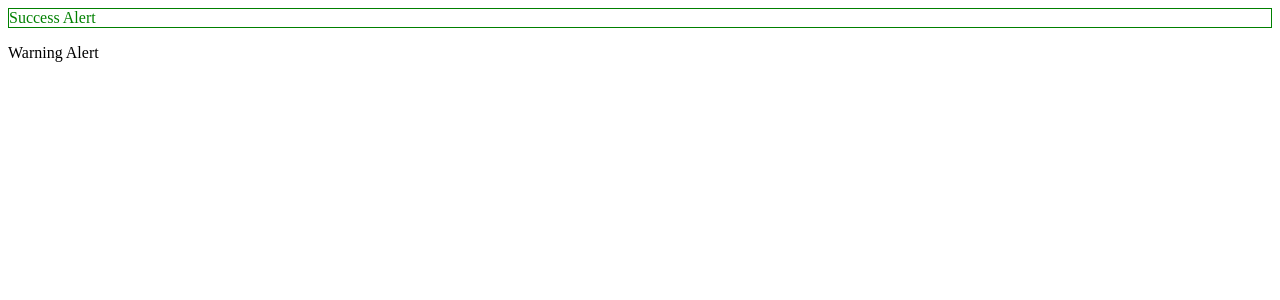
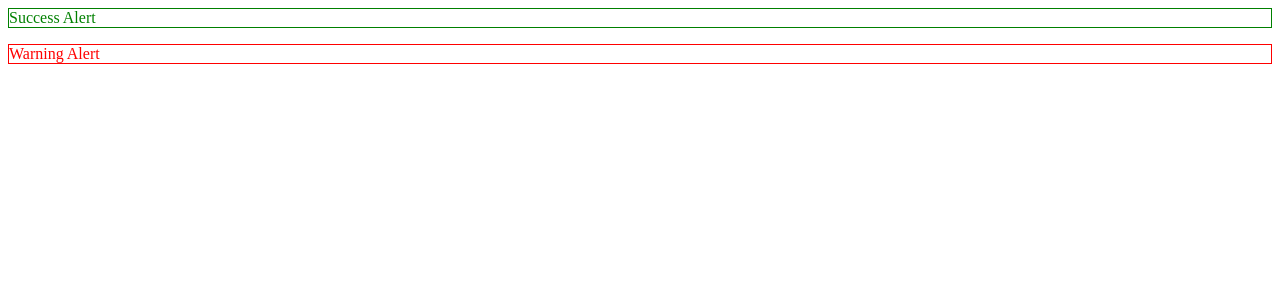
Before and after one commit to DipankarDDUT/Basics, an Angular app: page / in a window 1280 px wide. Shown: the top 300 px of the page. Built offline with nearby package versions, Linux system fonts and the light colour scheme.

Commit message:
2 files modified

```diff
--- a/src/app/app.component.css
+++ b/src/app/app.component.css
@@ -1,4 +1,3 @@
 p {
-  color: red;
-  border: 1px solid red;
+  font-family: Lato;
 }
--- a/src/app/warning-alert/warning-alert.component.css
+++ b/src/app/warning-alert/warning-alert.component.css
@@ -0,0 +1,4 @@
+p {
+  color: red;
+  border: 1px solid red;
+}
```
